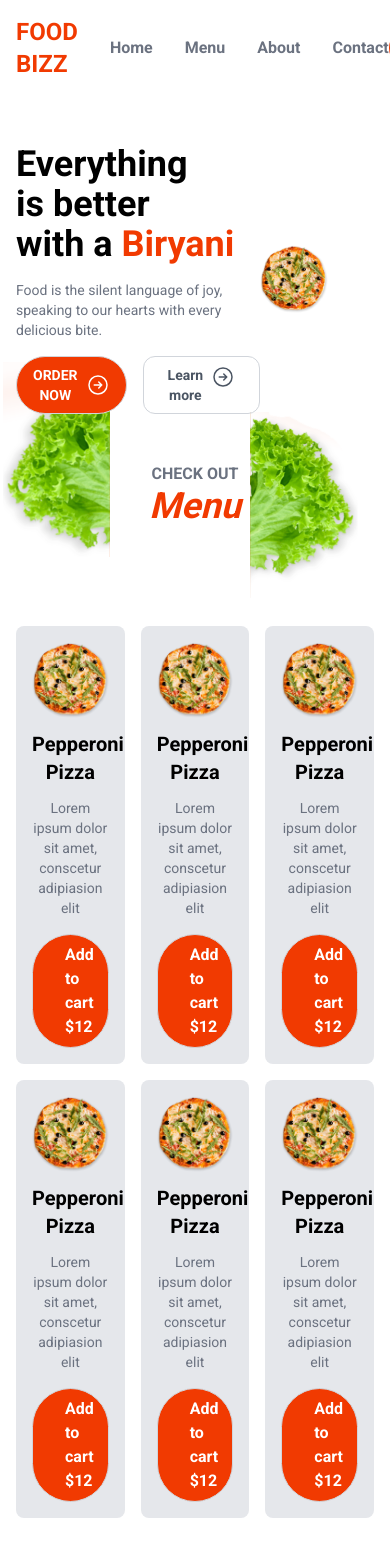
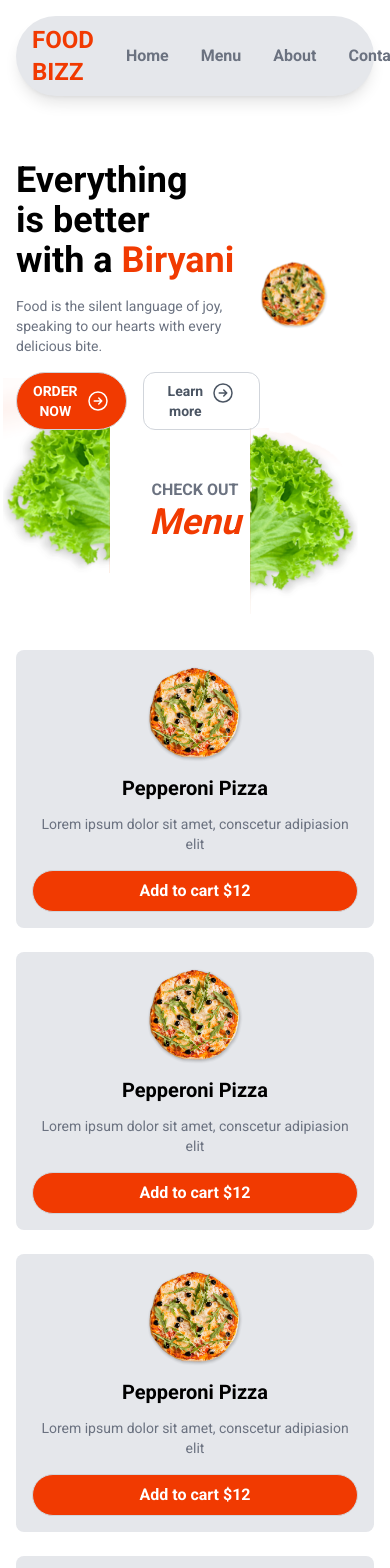
Before and after one commit to Tahir187/food-order-app, a Next.js app: page / in a window 390 px wide. Shown: the top 1568 px of the page. Built offline with nearby package versions, Linux system fonts and the light colour scheme.

Commit message:
registration page
authentication of registration page is done almost and updated some tailwindcss of others pages.

```diff
--- a/src/app/globals.css
+++ b/src/app/globals.css
@@ -23,10 +23,9 @@ input[type='text']:disabled{
 button{
     @apply block w-full text-gray-700 font-semibold;
     @apply border border-gray-300 rounded-xl px-6 py-2;
-
 }
 button[type='submit'], .submit{
-    @apply border-0 bg-primary text-white
+    @apply border-0 bg-primary text-white hover:bg-red-500
 }
 
 button[type="submit"]:disabled, .submit:disabled{
--- a/src/app/layout.js
+++ b/src/app/layout.js
@@ -5,7 +5,7 @@ import Header from "../components/layout/Header";
 const roboto = Roboto({ subsets: ["latin"], weight: ["400", "500", "700"] });
 
 export const metadata = {
-  title: "Create Next App",
+  title: "Food Bizz",
   description: "Generated by create next app",
 };
 
@@ -13,7 +13,7 @@ export default function RootLayout({ children }) {
   return (
     <html lang="en">
       <body className={roboto.className}>
-        <main className="max-w-4xl mx-auto p-4">
+        <main className="max-w-5xl mx-auto p-4">
           <Header />
           {children}
           <footer className="border-t p-8 text-center text-gray-500 mt16">
--- a/src/app/register/page.js
+++ b/src/app/register/page.js
@@ -1,5 +1,6 @@
 "use client";
 import Image from "next/image";
+import Link from "next/link";
 import React, { useState } from "react";
 
 const RegisterPage = () => {
@@ -9,21 +10,44 @@ const RegisterPage = () => {
   const [password, setPassword] = useState("");
   const [creatingUser, setCreatingUser] = useState(false);
   const [userCreated, setUserCreated] = useState(false);
+  const [error, setError] = useState(false);
 
   async function handleFormSubmit(ev) {
     ev.preventDefault();
     setCreatingUser(true);
-    await fetch("/api/register", {
+    setError(false);
+    setUserCreated(false);
+
+    const response = await fetch("/api/register", {
       method: "POST",
       body: JSON.stringify({ firstName, lastName, email, password }),
       headers: { "Content-Type": "application/json" },
     });
+    if(response.ok){
+      setUserCreated(true)
+    }else{
+      setError(true);
+    }
     setCreatingUser(false);
   }
 
   return (
     <section className="mt-8">
       <h1 className="text-center text-primary text-4xl mb-4">Register</h1>
+      {userCreated && (
+        <div className="my-4 text-center">
+          User Created. Now you can{" "}
+          <Link className="underline" href={"/login"}>
+            Login &raquo;
+          </Link>{" "}
+        </div>
+      )}
+      {error && (
+        <div className="my-4 text-center text-red-600">
+          An error has occurred. <br />
+          Please try again.
+        </div>
+      )}
       <form className="block max-w-xs mx-auto mb-4" onSubmit={handleFormSubmit}>
         <input
           type="text"
@@ -60,9 +84,9 @@ const RegisterPage = () => {
         <button type="submit" disabled={creatingUser}>
           Register
         </button>
-        <div className="my-4 text-center text-gray-500 ">
+        <div className="my-4 text-center text-gray-500">
           or login with provider
-          <button className="flex gap-4 justify-center">
+          <button className="flex gap-4 justify-center hover:bg-gray-300">
             <Image
               src={"/google.png"}
               alt="google logo"
@@ -72,6 +96,10 @@ const RegisterPage = () => {
             Login with google
           </button>
         </div>
+        <div className="text-center my-4 text-gray-500 border-t pt-4">
+          Already have account {' '}
+          <Link className="underline" href={'/login'}>Login here &raquo;</Link>
+        </div>
       </form>
     </section>
   );
--- a/src/components/layout/Header.js
+++ b/src/components/layout/Header.js
@@ -4,7 +4,7 @@ import React from "react";
 const Header = () => {
   return (
     <>
-      <header className="flex items-center justify-between ">
+      <header className="flex items-center justify-between sticky top-0 bg-gray-200 shadow-lg rounded-full pl-4 pr-4 pt-2 pb-2">
         <nav className="flex items-center gap-8 text-gray-500 font-semibold">
           <Link
             href="/"
--- a/src/components/layout/HomeMenu.js
+++ b/src/components/layout/HomeMenu.js
@@ -22,7 +22,7 @@ const HomeMenu = () => {
        />
       </div>
       {/* menu items */}
-      <div className="grid grid-cols-3 gap-4 mt-[100px]">
+      <div className="grid grid-cols-1 sm:grid-cols-2 md:grid-cols-3 lg:grid-cols-3 xl:grid-cols-3 gap-4 mt-[100px]">
         <MenuItem />
         <MenuItem />
         <MenuItem />
--- a/src/components/menu/MenuItem.js
+++ b/src/components/menu/MenuItem.js
@@ -2,7 +2,7 @@ import React from "react";
 
 const MenuItem = () => {
   return (
-    <div>
+    <div className="flex flex-wrap justify-center mt-2">
         <div className="bg-gray-200 p-4 rounded-lg text-center group hover:bg-white hover:shadow-md hover:shadow-black/25 transition-all">
           <div className="text-center">
           <img src="/pizza.png" alt="pizza" className="max-h-24 block mx-auto" />
@@ -11,7 +11,7 @@ const MenuItem = () => {
           <p className="text-gray-500 text-sm">
             Lorem ipsum dolor sit amet, conscetur adipiasion elit
           </p>
-          <button className="mt-4 bg-primary text-white rounded-full px-8 py-2">
+          <button className="mt-4 bg-primary text-white rounded-full px-8 py-2 hover:bg-white hover:text-primary">
             Add to cart $12
           </button>
         </div>
```
